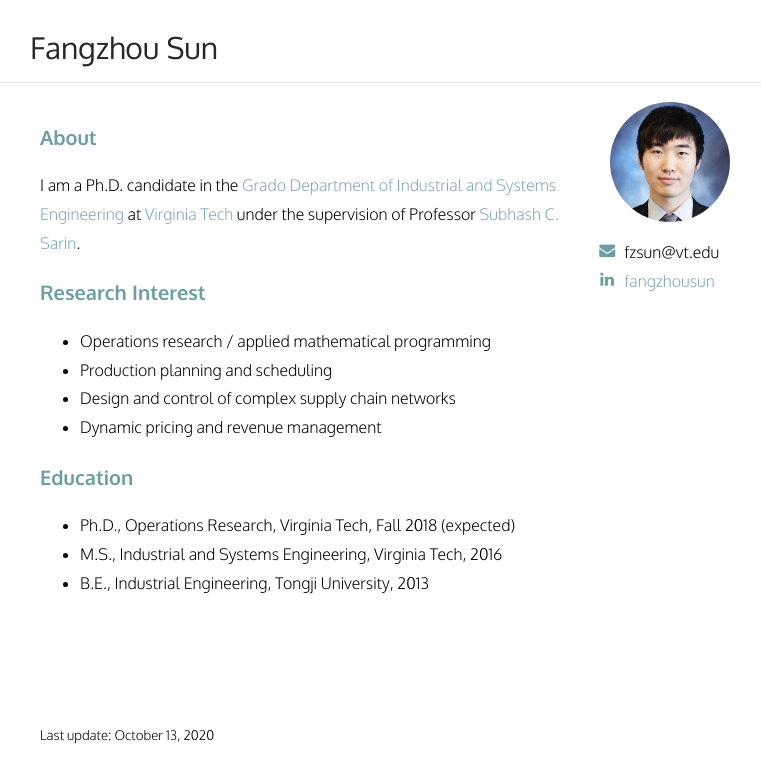
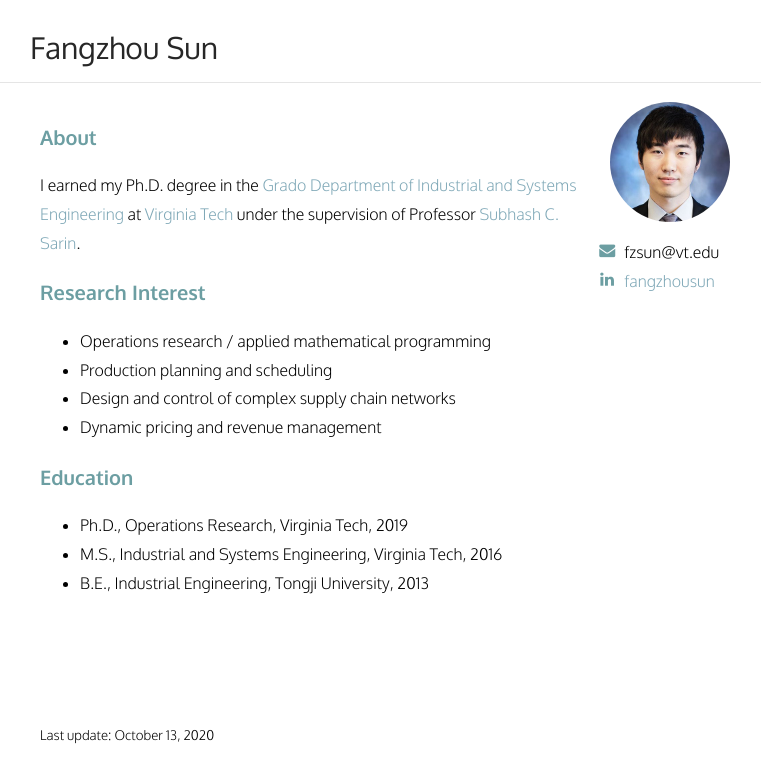
Before and after one commit to fzsun/AcademicPage, a Jekyll site: the page built from index.md, in a window 1280 px wide. Shown: the top 783 px of the page, without its empty margins (260-1021 px from the left). Built offline with Jekyll 4.4.1, drawn with Linux system fonts in a browser that asks for light colours; our own code applies the rules of GitHub Pages for plain Markdown files.

Commit message:
Oct 2020 Update

```diff
--- a/index.md
+++ b/index.md
@@ -4,7 +4,7 @@ layout: academic
 
 ## About
 
-I am a Ph.D. candidate in the [Grado Department of Industrial and Systems Engineering](http://www.ise.vt.edu/) at [Virginia Tech](http://www.vt.edu/) under the supervision of Professor [Subhash C. Sarin](http://www.ise.vt.edu/People/Faculty/Bios/Sarin_bio.html).
+I earned my Ph.D. degree in the [Grado Department of Industrial and Systems Engineering](http://www.ise.vt.edu/) at [Virginia Tech](http://www.vt.edu/) under the supervision of Professor [Subhash C. Sarin](http://www.ise.vt.edu/People/Faculty/Bios/Sarin_bio.html).
 
 ## Research Interest
 
@@ -15,7 +15,7 @@ I am a Ph.D. candidate in the [Grado Department of Industrial and Systems Engine
 
 ## Education
 
-* Ph.D., Operations Research, Virginia Tech, Fall 2018 (expected)
+* Ph.D., Operations Research, Virginia Tech, 2019
 * M.S., Industrial and Systems Engineering, Virginia Tech, 2016
 * B.E., Industrial Engineering, Tongji University, 2013
 
```
